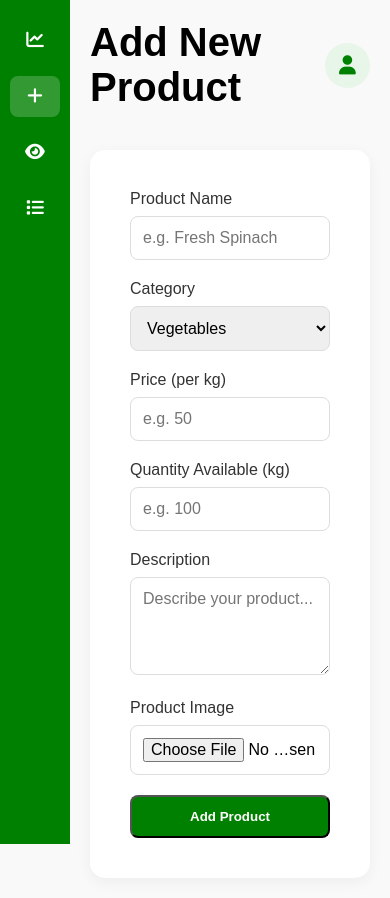
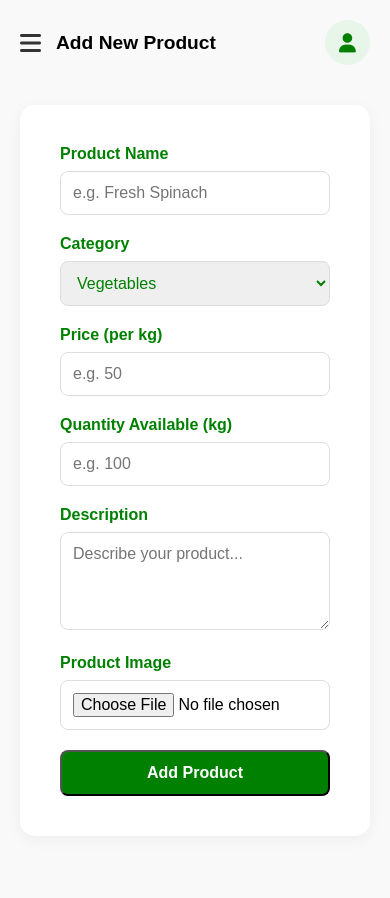
Before and after one commit to Tasi1014/Farm2Door, a PHP site: page /add-product.html in a window 390 px wide. After the commit the page ends 796 px from the top, so only its background shows below. Run offline with PHP 8.4, Linux system fonts and the light colour scheme.

Commit message:
Made the farmer frontend more responsive

```diff
--- a/4th-sem-project/Project I/Frontend/Farmer/add-product.html
+++ b/4th-sem-project/Project I/Frontend/Farmer/add-product.html
@@ -39,9 +39,15 @@
     </div>
 
     <!-- Main Content -->
+    <!-- Sidebar Overlay -->
+    <div class="sidebar-overlay" onclick="toggleSidebar()"></div>
+
     <div class="main-content">
       <div class="header">
-        <h1>Add New Product</h1>
+        <div style="display: flex; align-items: center;">
+            <i class="fa-solid fa-bars menu-toggle" onclick="toggleSidebar()"></i>
+            <h1>Add New Product</h1>
+        </div>
         <div class="user-profile">
           <div class="profile-icon" onclick="toggleDropdown()">
             <i class="fa-solid fa-user"></i>
--- a/4th-sem-project/Project I/Frontend/Farmer/farmer.css
+++ b/4th-sem-project/Project I/Frontend/Farmer/farmer.css
@@ -168,7 +168,7 @@ body {
   flex-direction: column;
   justify-content: center;
   align-items: center;
-  min-height: 300px;
+  min-height: 270px;
   transition: transform 0.3s ease;
 }
 
@@ -278,11 +278,19 @@ td img {
   margin-bottom: 20px;
 }
 
+.add-btn {
+  font-size: 1rem;
+}
+
+#category {
+  color: green;
+}
+
 .form-group label {
   display: block;
   margin-bottom: 8px;
-  font-weight: 500;
-  color: #333;
+  font-weight: 600;
+  color: green;
 }
 
 .form-group input,
@@ -303,28 +311,124 @@ td img {
 }
 
 /* Responsive */
+/* Hamburger Menu */
+.menu-toggle {
+  display: none !important; /* Force hidden on large screens */
+  font-size: 1.5rem;
+  cursor: pointer;
+  color: #333;
+  margin-right: 15px;
+}
+
+/* Responsive */
 @media (max-width: 768px) {
+  .menu-toggle {
+    display: block !important; /* Force visible on mobile */
+  }
+
   .sidebar {
-    width: 70px;
-    padding: 20px 10px;
+    transform: translateX(-100%);
+    width: 250px;
+    z-index: 1000;
+    transition: transform 0.3s ease;
+  }
+
+  .sidebar.active {
+    transform: translateX(0);
   }
 
   .sidebar h2,
   .sidebar span {
-    display: none;
+    display: inline; /* Show text in mobile sidebar */
   }
 
   .sidebar ul li a {
-    text-align: center;
-    padding: 10px;
+    text-align: left;
   }
 
   .main-content {
-    margin-left: 70px;
+    margin-left: 0;
     padding: 20px;
   }
 
   .stats-container {
-    flex-direction: column;
+    grid-template-columns: 1fr; /* Stack cards */
+    gap: 20px;
+  }
+
+  /* Overlay when sidebar is open */
+  .sidebar-overlay {
+    display: none;
+    position: fixed;
+    top: 0;
+    left: 0;
+    width: 100%;
+    height: 100%;
+    background: rgba(0, 0, 0, 0.5);
+    z-index: 900;
+  }
+
+  .sidebar-overlay.active {
+    display: block;
   }
 }
+
+/* Extra Small Devices (Phones, less than 480px) */
+@media (max-width: 480px) {
+  .header h1 {
+    font-size: 1.2rem;
+  }
+
+  .stats-container {
+    display: grid;
+    grid-template-columns: repeat(2, 1fr);
+    gap: 10px;
+    margin-bottom: 50px;
+  }
+
+  .stat-card {
+    padding: 10px;
+    border-radius: 10px;
+    box-shadow: 0 10px 30px rgba(0, 0, 0, 0.08);
+    min-height: 100px;
+    transition: transform 0.3s ease;
+  }
+
+  .stat-card {
+    padding: 30px 20px;
+    min-height: 200px;
+  }
+
+  .stat-card h3 {
+    font-size: 1.4rem;
+  }
+
+  .stat-card .value {
+    font-size: 2rem;
+  }
+
+  /* Optimize Table for Small Screens */
+  .table-container {
+    padding: 10px; /* Reduce padding */
+    border-radius: 10px;
+  }
+
+  th,
+  td {
+    padding: 10px 8px; /* Reduce cell padding */
+    font-size: 0.85rem; /* Smaller font */
+  }
+
+  .action-btn {
+    padding: 5px 10px;
+    font-size: 0.8rem;
+  }
+
+  /* Ensure table scrolls properly */
+  .table-container {
+    width: 100%;
+    overflow-x: auto;
+    -webkit-overflow-scrolling: touch; /* Smooth scroll on iOS */
+    display: block;
+  }
+}
--- a/4th-sem-project/Project I/Frontend/Farmer/farmer.js
+++ b/4th-sem-project/Project I/Frontend/Farmer/farmer.js
@@ -26,3 +26,11 @@ window.onclick = function (event) {
     }
   }
 };
+
+// Toggle Sidebar (Mobile)
+function toggleSidebar() {
+  const sidebar = document.querySelector(".sidebar");
+  const overlay = document.querySelector(".sidebar-overlay");
+  sidebar.classList.toggle("active");
+  overlay.classList.toggle("active");
+}
```
Also changed, not shown: 4th-sem-project/Project I/Frontend/Farmer/dashboard.html (+7 -1 lines), 4th-sem-project/Project I/Frontend/Farmer/orders.html (+7 -1 lines), 4th-sem-project/Project I/Frontend/Farmer/view-products.html (+7 -1 lines).
